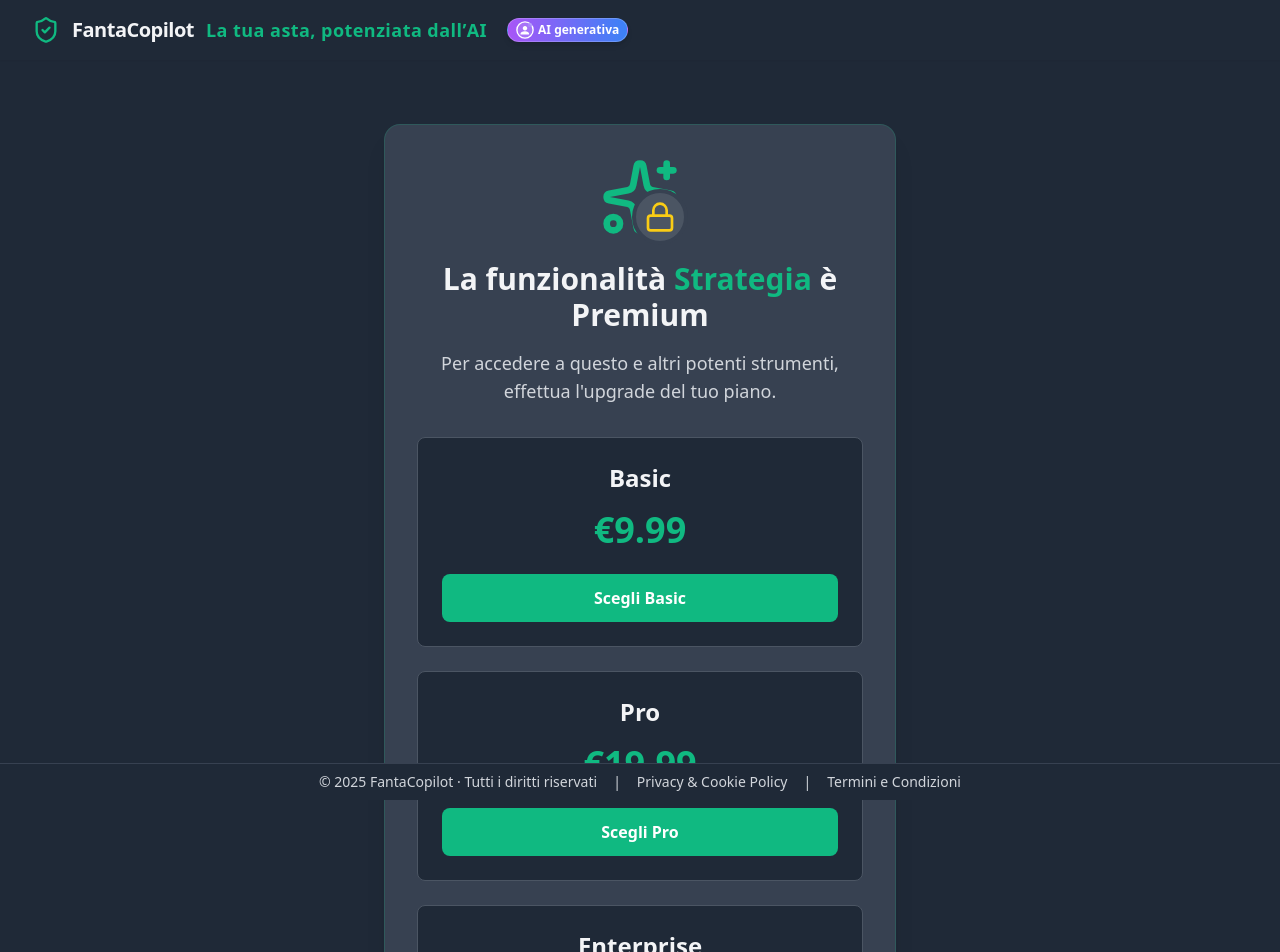
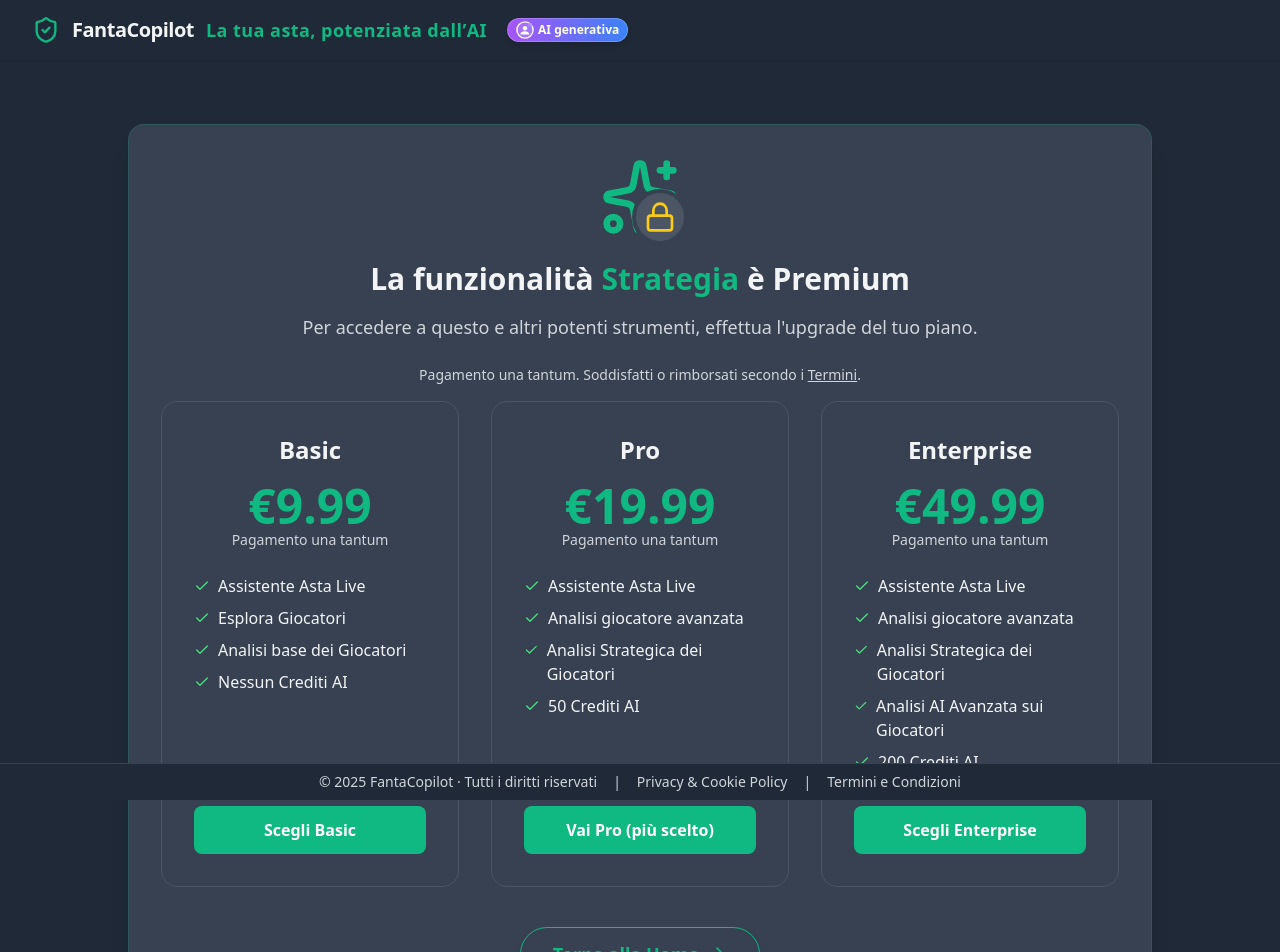
Before and after one commit to daniele21/fantacalcio_copilot, a React (Vite) app in the folder frontend/: page /search in a window 1280 px wide. Shown: the top 952 px of the page. Built offline with nearby package versions, Linux system fonts and the light colour scheme; no server answers.

Commit message:
feat: Introduce PlanCard component and integrate it into UpgradeView for plan selection

```diff
--- a/frontend/components/HomePage.tsx
+++ b/frontend/components/HomePage.tsx
@@ -14,6 +14,7 @@
 import { useNavigate } from "react-router-dom";
 import { PoweredByGeminiBadge } from "./shared/PoweredByGeminiBadge";
 import PlanDialog from "./PlanDialog";
+import PlanCard, { Plan } from "./PlanCard";
 
 const BASE_URL = import.meta.env.VITE_API_URL;
 
@@ -23,15 +24,6 @@
  * -----------------------------------------------------------------------------
  *  Move this to /config/plans.ts if you prefer.
  */
-interface Plan {
-  key: string;
-  name: string;
-  price: number; // one-off payment
-  features: string[];
-  recommended?: boolean;
-  cta: string;
-}
-
 const plans: Plan[] = [
   {
     key: "free",
@@ -185,52 +177,6 @@
     </div>
   );
 
-  const PlanCard: React.FC<{ plan: Plan }> = ({ plan }) => {
-    const price = plan.price;
-    const priceLabel = price === 0 ? "Gratis" : `€${price.toFixed(2)}`;
-
-    return (
-      <div
-        className={clsx(
-          "relative bg-base-200 p-8 rounded-2xl border border-base-300 w-full max-w-xs flex flex-col",
-          plan.recommended && "ring-2 ring-brand-primary scale-105"
-        )}
-      >
-        {plan.recommended && (
-          <span className="absolute -top-3 left-1/2 -translate-x-1/2 bg-brand-primary text-xs font-semibold tracking-wide text-white px-3 py-1 rounded-full">
-            Più scelto
-          </span>
-        )}
-        <h3 className="text-2xl font-bold text-content-100">{plan.name}</h3>
-        <p className="mt-4 text-5xl font-extrabold text-brand-primary">
-          {priceLabel}
-        </p>
-        {price !== 0 && (
-          <p className="text-content-200 text-sm">
-            Pagamento una tantum
-          </p>
-        )}
-
-        <ul className="mt-6 space-y-2 text-left flex-1">
-          {plan.features.map((f) => (
-            <li key={f} className="flex items-start">
-              <Check className="w-4 h-4 text-green-400 mt-1 mr-2" />
-              <span>{f}</span>
-            </li>
-          ))}
-        </ul>
-
-        <button
-          onClick={() => handleSubscribe(plan.key)}
-          className="mt-8 w-full bg-brand-primary hover:bg-brand-secondary text-white font-semibold py-3 rounded-lg transition-colors"
-          aria-label={`Abbonati al piano ${plan.name}`}
-        >
-          {plan.cta}
-        </button>
-      </div>
-    );
-  };
-
   // ---------------------------------------------------------------------------
   // RENDER
   // ---------------------------------------------------------------------------
@@ -349,7 +295,7 @@
           {/* Plans */}
           <div className="grid grid-cols-1 md:grid-cols-2 lg:grid-cols-4 gap-8 justify-center items-stretch mt-12">
             {visiblePlans.map((plan) => (
-              <PlanCard key={plan.key} plan={plan} />
+              <PlanCard key={plan.key} plan={plan} onSelect={handleSubscribe} currentPlan={userPlan || undefined} />
             ))}
           </div>
         </section>
--- /dev/null
+++ b/frontend/components/PlanCard.tsx
@@ -0,0 +1,80 @@
+import React from "react";
+import { Check } from "lucide-react";
+import clsx from "clsx";
+
+export interface Plan {
+  key: string;
+  name: string;
+  price: number;
+  features: string[];
+  recommended?: boolean;
+  cta: string;
+}
+
+interface PlanCardProps {
+  plan: Plan;
+  onSelect?: (planKey: string) => void;
+  currentPlan?: string;
+}
+
+const planOrder: Record<string, number> = { free: 0, basic: 1, pro: 2, enterprise: 3 };
+
+const PlanCard: React.FC<PlanCardProps> = ({ plan, onSelect, currentPlan }) => {
+  const price = plan.price;
+  const priceLabel = price === 0 ? "Gratis" : `€${price.toFixed(2)}`;
+  const isCurrent = currentPlan && plan.key === currentPlan;
+  const isDisabled = currentPlan && planOrder[plan.key] <= planOrder[currentPlan];
+
+  return (
+    <div
+      className={clsx(
+        "relative bg-base-200 p-8 rounded-2xl border border-base-300 w-full max-w-xs flex flex-col",
+        plan.recommended && "ring-2 ring-brand-primary scale-105",
+        isCurrent && "opacity-80"
+      )}
+    >
+      {plan.recommended && (
+        <span className="absolute -top-3 left-1/2 -translate-x-1/2 bg-brand-primary text-xs font-semibold tracking-wide text-white px-3 py-1 rounded-full">
+          Più scelto
+        </span>
+      )}
+      {isCurrent && (
+        <span className="absolute top-3 right-3 bg-base-300 text-xs font-semibold tracking-wide text-brand-primary px-2 py-1 rounded-full border border-brand-primary">
+          Il tuo piano attuale
+        </span>
+      )}
+      <h3 className="text-2xl font-bold text-content-100">{plan.name}</h3>
+      <p className="mt-4 text-5xl font-extrabold text-brand-primary">
+        {priceLabel}
+      </p>
+      {price !== 0 && (
+        <p className="text-content-200 text-sm">
+          Pagamento una tantum
+        </p>
+      )}
+
+      <ul className="mt-6 space-y-2 text-left flex-1">
+        {plan.features.map((f) => (
+          <li key={f} className="flex items-start">
+            <Check className="w-4 h-4 text-green-400 mt-1 mr-2" />
+            <span>{f}</span>
+          </li>
+        ))}
+      </ul>
+
+      <button
+        onClick={() => onSelect && onSelect(plan.key)}
+        className={clsx(
+          "mt-8 w-full bg-brand-primary hover:bg-brand-secondary text-white font-semibold py-3 rounded-lg transition-colors",
+          isDisabled && "opacity-50 cursor-not-allowed hover:bg-brand-primary"
+        )}
+        aria-label={`Abbonati al piano ${plan.name}`}
+        disabled={isDisabled}
+      >
+        {isCurrent ? "Attivo" : plan.cta}
+      </button>
+    </div>
+  );
+};
+
+export default PlanCard;
--- a/frontend/components/UpgradeView.tsx
+++ b/frontend/components/UpgradeView.tsx
@@ -3,11 +3,49 @@
 import { useAuth } from '../services/AuthContext';
 import { useApi } from '../services/useApi';
 import { useNavigate } from 'react-router-dom';
+import PlanCard, { Plan } from './PlanCard';
 
-const plans = [
-  { key: 'basic',      name: 'Basic',      price: '€9.99', order: 1 },
-  { key: 'pro',        name: 'Pro',        price: '€19.99', order: 2 },
-  { key: 'enterprise', name: 'Enterprise', price: '€49.99', order: 3 },
+const plans: Plan[] = [
+	{
+		key: 'basic',
+		name: 'Basic',
+		price: 9.99,
+		features: [
+			'Assistente Asta Live',
+			'Esplora Giocatori',
+			'Analisi base dei Giocatori',
+			'Nessun Crediti AI',
+		],
+		order: 1,
+		cta: 'Scegli Basic',
+	},
+	{
+		key: 'pro',
+		name: 'Pro',
+		price: 19.99,
+		features: [
+			'Assistente Asta Live',
+			'Analisi giocatore avanzata',
+			'Analisi Strategica dei Giocatori',
+			'50 Crediti AI',
+		],
+		order: 2,
+		cta: 'Vai Pro (più scelto)',
+	},
+	{
+		key: 'enterprise',
+		name: 'Enterprise',
+		price: 49.99,
+		features: [
+			'Assistente Asta Live',
+			'Analisi giocatore avanzata',
+			'Analisi Strategica dei Giocatori',
+			'Analisi AI Avanzata sui Giocatori',
+			'200 Crediti AI',
+		],
+		order: 3,
+		cta: 'Scegli Enterprise',
+	},
 ];
 const planOrder: Record<string, number> = { free: 0, basic: 1, pro: 2, enterprise: 3 };
 
@@ -38,7 +76,6 @@
 			headers: { 'Content-Type': 'application/json' },
 			body: JSON.stringify({ plan: planKey }),
 		});
-    // console.log('Stripe session response:', resp);
 		const sessionUrl = resp?.data?.sessionUrl;
 		const error = resp?.data?.error;
 		if (sessionUrl) {
@@ -50,7 +87,7 @@
 
 	return (
 		<div className="flex flex-col items-center justify-center h-full min-h-[60vh] text-center p-8 bg-base-100">
-      <div className="bg-base-200 p-8 rounded-2xl shadow-xl max-w-lg border border-brand-primary/20">
+			<div className="bg-base-200 p-8 rounded-2xl shadow-xl w-full max-w-5xl border border-brand-primary/20 mx-auto">
 				<div className="flex justify-center mb-6">
 					<div className="relative">
 						<Sparkles className="w-20 h-20 text-brand-primary" />
@@ -59,29 +96,34 @@
 						</div>
 					</div>
 				</div>
-        <h2 className="text-3xl font-bold text-content-100">
-          La funzionalità <span className="text-brand-primary">{featureName}</span> è Premium
+				<h2 className="text-3xl font-bold text-content-100 mb-2">
+					La funzionalità{' '}
+					<span className="text-brand-primary">{featureName}</span> è Premium
 				</h2>
-        <p className="text-content-200 mt-4 text-lg">
+				<p className="text-content-200 mt-4 text-lg mb-6">
 					Per accedere a questo e altri potenti strumenti, effettua l'upgrade del tuo piano.
 				</p>
-        <div className="mt-8 grid grid-cols-1 gap-6">
+				<div className="mb-4 text-sm text-content-200">
+					Pagamento una tantum. Soddisfatti o rimborsati secondo i{' '}
+					<a
+						href="/terms"
+						target="_blank"
+						className="underline hover:text-brand-primary"
+					>
+						Termini
+					</a>
+					.
+				</div>
+				<div className="w-full flex justify-center">
+					<div className="grid grid-cols-1 md:grid-cols-2 lg:grid-cols-3 gap-8 w-full">
 						{upgradePlans.map(plan => (
-            <div key={plan.key} className="bg-base-100 p-6 rounded-lg border border-base-300 text-center">
-              <h3 className="text-2xl font-bold">{plan.name}</h3>
-              <p className="mt-4 text-4xl font-extrabold text-brand-primary">{plan.price}</p>
-              <button
-                onClick={() => handleSubscribe(plan.key)}
-                className="mt-6 w-full bg-brand-primary text-white font-bold py-3 rounded-lg hover:bg-brand-secondary transition-colors"
-              >
-                Scegli {plan.name}
-              </button>
+							<PlanCard key={plan.key} plan={plan} onSelect={handleSubscribe} />
+						))}
 					</div>
-          ))}
 				</div>
 				<button
 					onClick={() => navigate('/')}
-          className="group mt-8 flex items-center mx-auto bg-base-200 text-brand-primary font-bold py-3 px-8 rounded-full text-lg hover:bg-base-300 transition-all duration-300 shadow-lg hover:shadow-brand-primary/40 transform hover:scale-105 border border-brand-primary"
+					className="group mt-10 flex items-center mx-auto bg-base-200 text-brand-primary font-bold py-3 px-8 rounded-full text-lg hover:bg-base-300 transition-all duration-300 shadow-lg hover:shadow-brand-primary/40 transform hover:scale-105 border border-brand-primary"
 				>
 					Torna alla Home
 					<ArrowRight className="w-5 h-5 ml-2 transition-transform group-hover:translate-x-1" />
```
Lines whose indentation alone changed are shown as unchanged.
